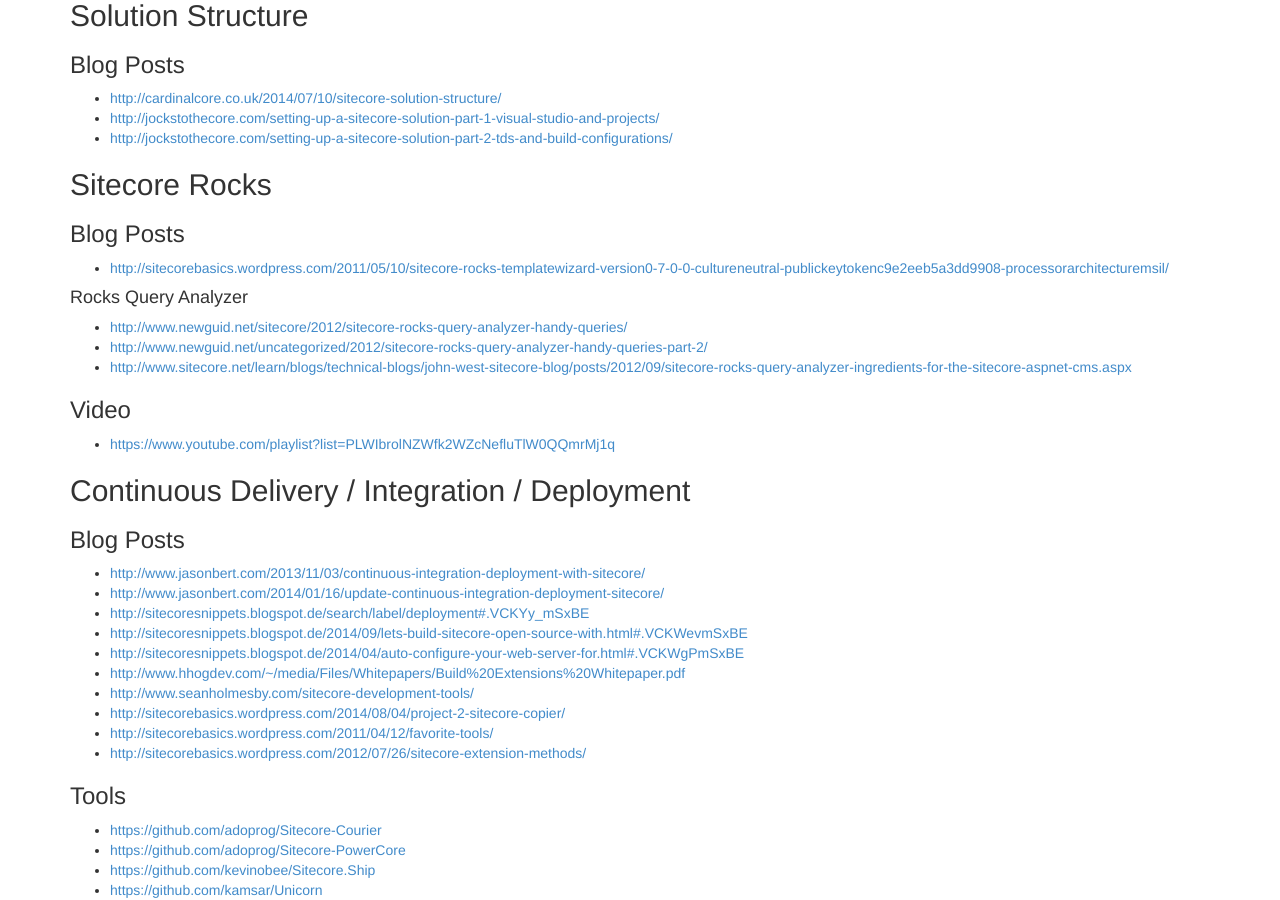
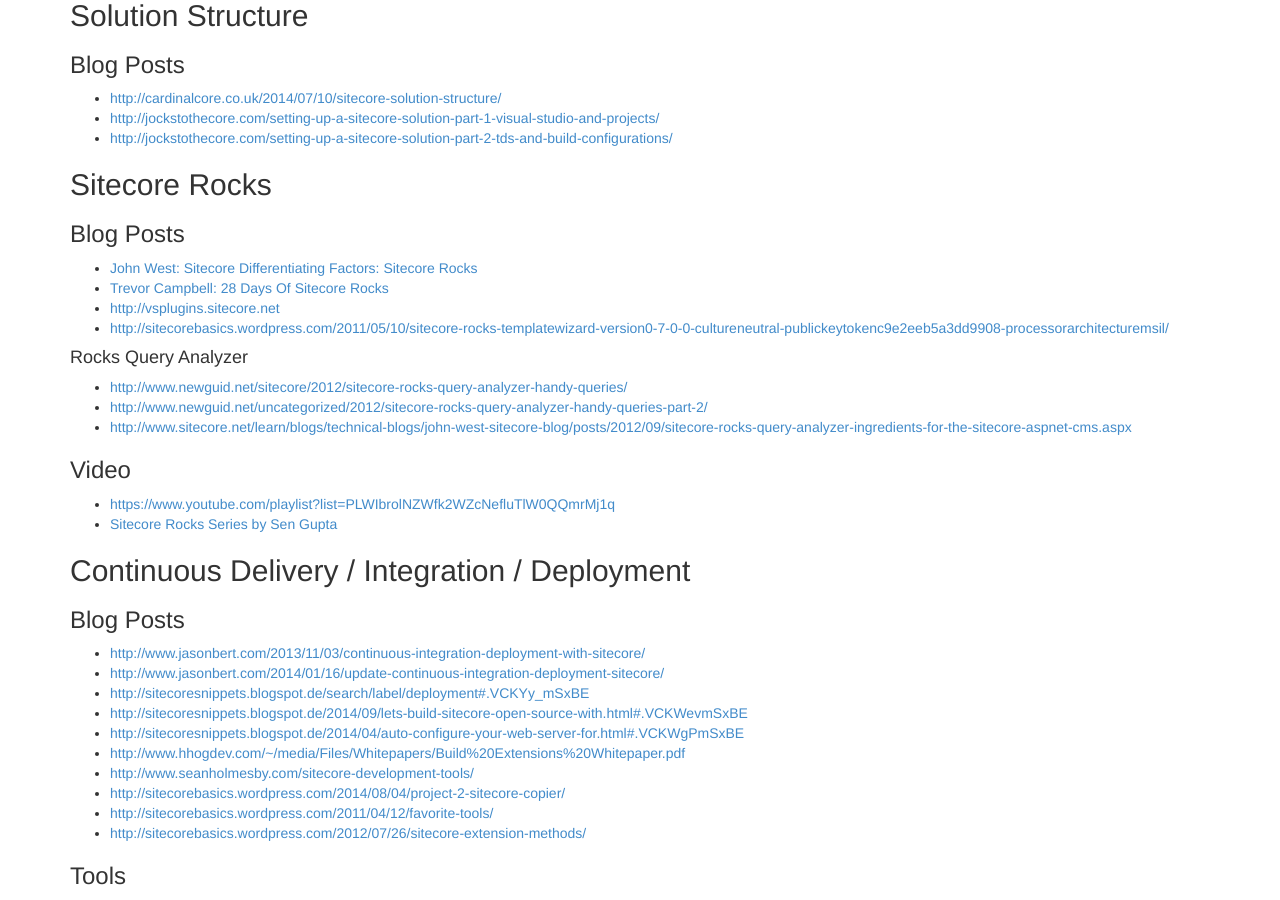
Before and after one commit to Sitecore-Community/docs, a Jekyll site: the page built from documentation/Development Processes/index.md, in a window 1280 px wide and 900 px high, scrolled down 387 px. Built offline with Jekyll 4.4.1, drawn with Linux system fonts in a browser that asks for light colours; nearby versions of some CDN libraries.

Commit message:
Update index.md
Added Sitecore Rocks blogs and videos

```diff
--- a/documentation/Development Processes/index.md
+++ b/documentation/Development Processes/index.md
@@ -16,6 +16,9 @@
 
 ### Blog Posts
 
+* [John West: Sitecore Differentiating Factors: Sitecore Rocks](http://www.sitecore.net/learn/blogs/technical-blogs/john-west-sitecore-blog/posts/2011/07/sitecore-differentiating-factors-blog-series-sitecore-rocks.aspx)
+* [Trevor Campbell: 28 Days Of Sitecore Rocks](http://www.sitecore.net/learn/blogs/technical-blogs/trevor-campbell.aspx)
+* [http://vsplugins.sitecore.net](http://vsplugins.sitecore.net)
 * [http://sitecorebasics.wordpress.com/2011/05/10/sitecore-rocks-templatewizard-version0-7-0-0-cultureneutral-publickeytokenc9e2eeb5a3dd9908-processorarchitecturemsil/ ](http://sitecorebasics.wordpress.com/2011/05/10/sitecore-rocks-templatewizard-version0-7-0-0-cultureneutral-publickeytokenc9e2eeb5a3dd9908-processorarchitecturemsil/)
 
 #### Rocks Query Analyzer
@@ -26,6 +29,7 @@
 ### Video
 
 * [https://www.youtube.com/playlist?list=PLWIbrolNZWfk2WZcNefluTlW0QQmrMj1q](https://www.youtube.com/playlist?list=PLWIbrolNZWfk2WZcNefluTlW0QQmrMj1q)
+* [Sitecore Rocks Series by Sen Gupta](https://www.youtube.com/watch?v=O4R7AbwotS0&list=PLFNs4m6IdelTc277XFzwxh2AaXC4bzyrg)
 
 ## Continuous Delivery / Integration / Deployment
 
```
